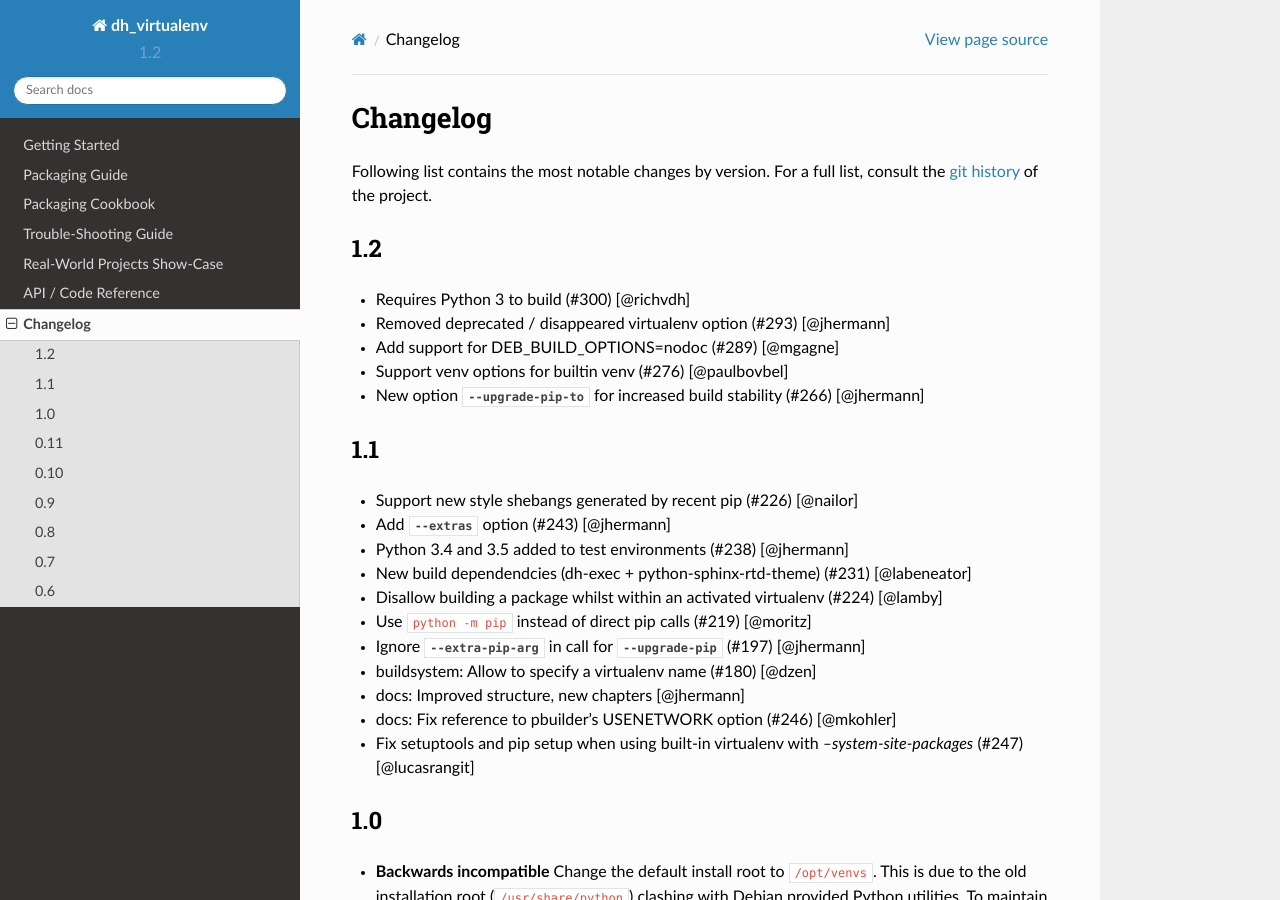
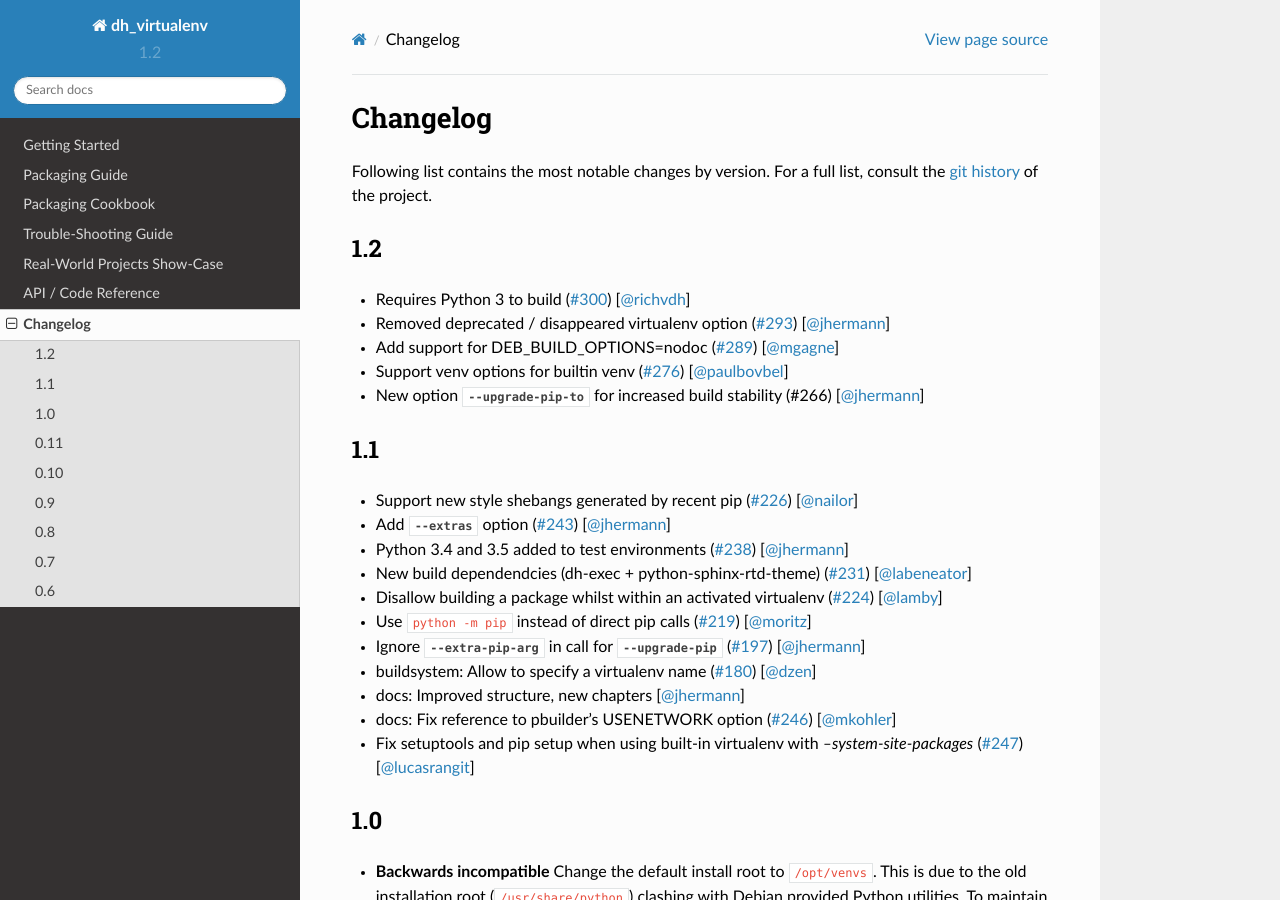
Before and after one commit to spotify/dh-virtualenv, a Sphinx documentation site: the page built from doc/changes.rst, in a window 1280 px wide and 900 px high. Built offline with Sphinx 7.4.7 and the Read the Docs theme 2.0.0, drawn with Linux system fonts in a browser that asks for light colours; some of the changed lines change nothing that is shown.

Commit message:
Add links to issues and to the awesome collaborators' profiles :)

```diff
--- a/doc/changes.rst
+++ b/doc/changes.rst
@@ -11,30 +11,30 @@ For a full list, consult the `git history`_ of the project.
 1.2
 ===
 
-* Requires Python 3 to build (#300) [@richvdh]
-* Removed deprecated / disappeared virtualenv option (#293)
-  [@jhermann]
-* Add support for DEB_BUILD_OPTIONS=nodoc (#289) [@mgagne]
-* Support venv options for builtin venv (#276) [@paulbovbel]
+* Requires Python 3 to build (`#300 <https://github.com/spotify/dh-virtualenv/issues/300>`_) [`@richvdh <https://github.com/richvdh>`_]
+* Removed deprecated / disappeared virtualenv option (`#293 <https://github.com/spotify/dh-virtualenv/issues/293>`_)
+  [`@jhermann <https://github.com/jhermann>`_]
+* Add support for DEB_BUILD_OPTIONS=nodoc (`#289 <https://github.com/spotify/dh-virtualenv/issues/289>`_) [`@mgagne <https://github.com/mgagne>`_]
+* Support venv options for builtin venv (`#276 <https://github.com/spotify/dh-virtualenv/issues/276>`_) [`@paulbovbel <https://github.com/paulbovbel>`_]
 * New option :option:`--upgrade-pip-to` for increased build stability
-  (#266) [@jhermann]
+  (#266) [`@jhermann <https://github.com/jhermann>`_]
 
 
 1.1
 ===
 
-* Support new style shebangs generated by recent pip (#226) [@nailor]
-* Add :option:`--extras` option (#243) [@jhermann]
-* Python 3.4 and 3.5 added to test environments (#238) [@jhermann]
-* New build dependendcies (dh-exec + python-sphinx-rtd-theme) (#231) [@labeneator]
-* Disallow building a package whilst within an activated virtualenv (#224) [@lamby]
-* Use ``python -m pip`` instead of direct pip calls (#219) [@moritz]
-* Ignore :option:`--extra-pip-arg` in call for :option:`--upgrade-pip` (#197) [@jhermann]
-* buildsystem: Allow to specify a virtualenv name (#180) [@dzen]
-* docs: Improved structure, new chapters [@jhermann]
-* docs: Fix reference to pbuilder's USENETWORK option (#246) [@mkohler]
+* Support new style shebangs generated by recent pip (`#226 <https://github.com/spotify/dh-virtualenv/issues/226>`_) [`@nailor <https://github.com/nailor>`_]
+* Add :option:`--extras` option (`#243 <https://github.com/spotify/dh-virtualenv/issues/243>`_) [`@jhermann <https://github.com/jhermann>`_]
+* Python 3.4 and 3.5 added to test environments (`#238 <https://github.com/spotify/dh-virtualenv/issues/238>`_) [`@jhermann <https://github.com/jhermann>`_]
+* New build dependendcies (dh-exec + python-sphinx-rtd-theme) (`#231 <https://github.com/spotify/dh-virtualenv/issues/231>`_) [`@labeneator <https://github.com/labeneator>`_]
+* Disallow building a package whilst within an activated virtualenv (`#224 <https://github.com/spotify/dh-virtualenv/issues/224>`_) [`@lamby <https://github.com/lamby>`_]
+* Use ``python -m pip`` instead of direct pip calls (`#219 <https://github.com/spotify/dh-virtualenv/issues/219>`_) [`@moritz <https://github.com/moritz>`_]
+* Ignore :option:`--extra-pip-arg` in call for :option:`--upgrade-pip` (`#197 <https://github.com/spotify/dh-virtualenv/issues/197>`_) [`@jhermann <https://github.com/jhermann>`_]
+* buildsystem: Allow to specify a virtualenv name (`#180 <https://github.com/spotify/dh-virtualenv/issues/180>`_) [`@dzen <https://github.com/dzen>`_]
+* docs: Improved structure, new chapters [`@jhermann <https://github.com/jhermann>`_]
+* docs: Fix reference to pbuilder's USENETWORK option (`#246 <https://github.com/spotify/dh-virtualenv/issues/246>`_) [`@mkohler <https://github.com/mkohler>`_]
 * Fix setuptools and pip setup when using built-in virtualenv with
-  `--system-site-packages` (#247) [@lucasrangit]
+  `--system-site-packages` (`#247 <https://github.com/spotify/dh-virtualenv/issues/247>`_) [`@lucasrangit <https://github.com/lucasrangit>`_]
 
 
 1.0
```
